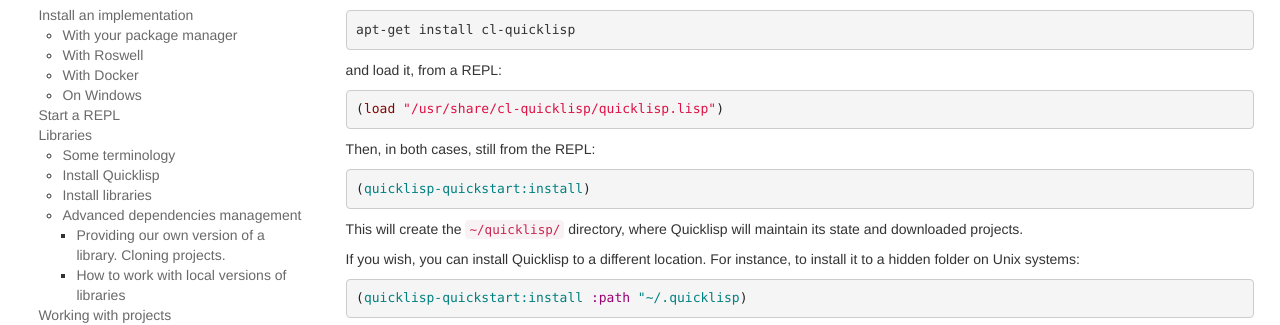
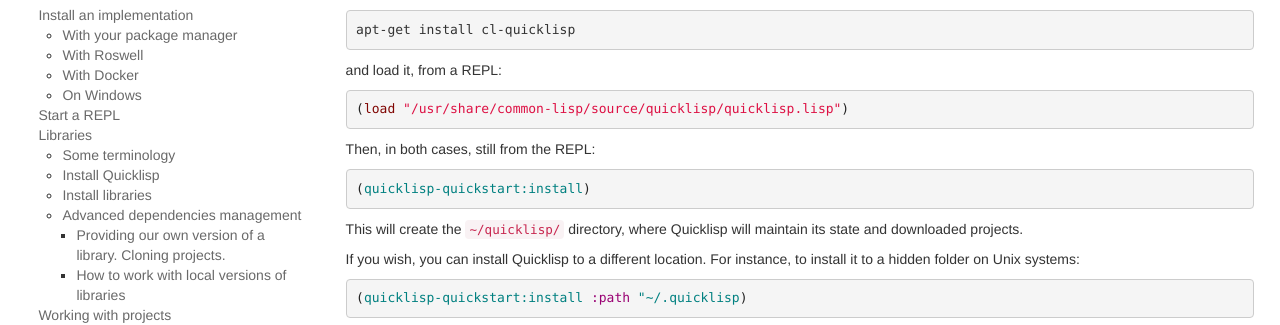
Before and after one commit to LispCookbook/cl-cookbook, a Jekyll site: the page built from getting-started.md, in a window 1280 px wide and 900 px high, scrolled down 2743 px. Shown: the part 159-484 px from the top of the window. Built offline with Jekyll 4.4.1, drawn with Linux system fonts in a browser that asks for light colours.

Commit message:
(minor) getting started: update quicklisp.lisp path for Debian 10
when cl-quicklisp was installed with apt-get.

```diff
--- a/getting-started.md
+++ b/getting-started.md
@@ -199,7 +199,7 @@
 and load it, from a REPL:
 
 ~~~lisp
-(load "/usr/share/cl-quicklisp/quicklisp.lisp")
+(load "/usr/share/common-lisp/source/quicklisp/quicklisp.lisp")
 ~~~
 
 Then, in both cases, still from the REPL:
```
